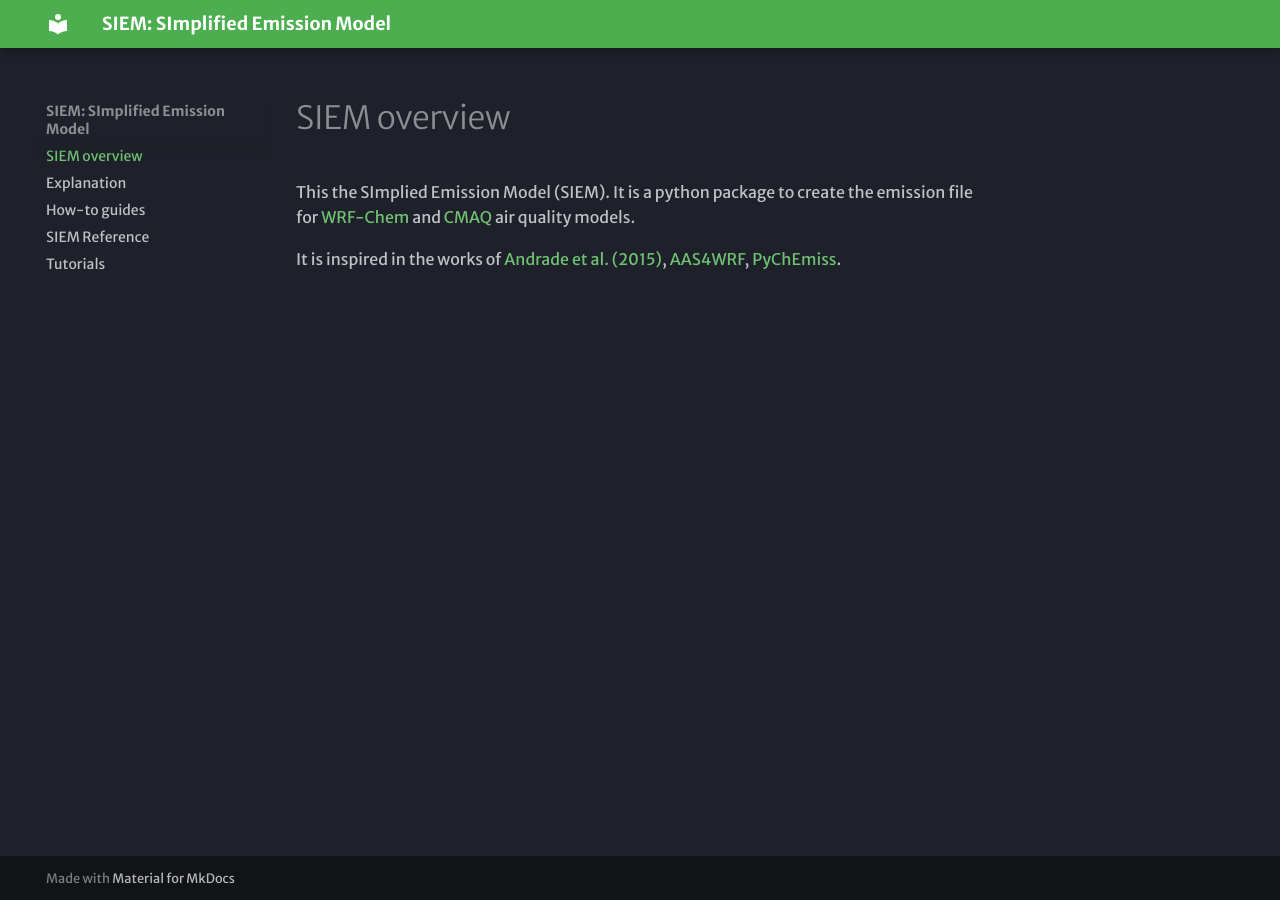
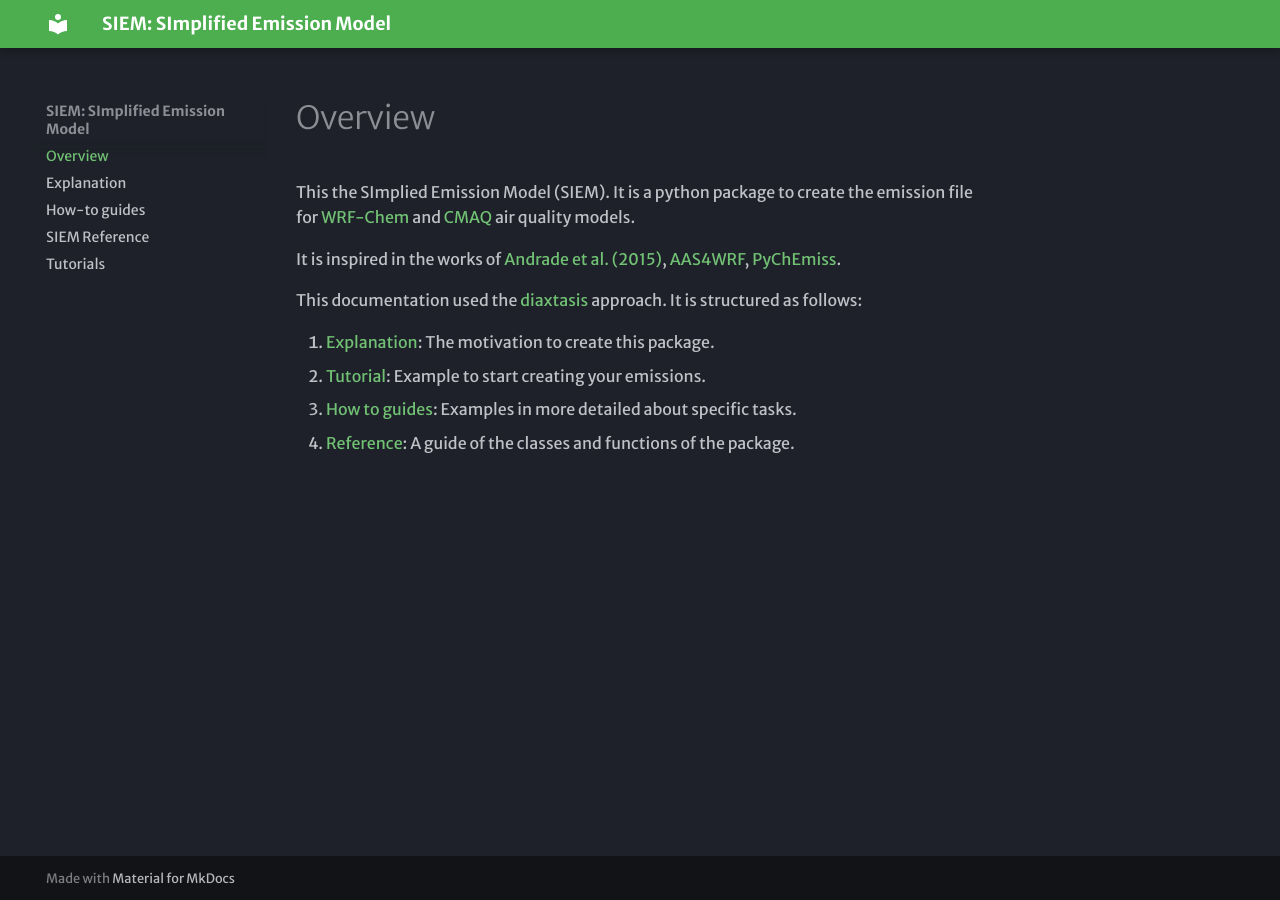
Before and after one commit to quishqa/siem, an MkDocs documentation site: the page built from docs/index.md, in a window 1280 px wide. Built offline with MkDocs 1.6.1 and Material for MkDocs 9.7.7, drawn with Linux system fonts in a browser that asks for light colours; some web fonts are replaced.

Commit message:
doc: starting overview

```diff
--- a/docs/index.md
+++ b/docs/index.md
@@ -1,7 +1,15 @@
-# SIEM overview
+# Overview
 
 This the SImplied Emission Model (SIEM).
 It is a python package to create the emission file for [WRF-Chem](https://www2.acom.ucar.edu/wrf-chem) and [CMAQ](https://www.epa.gov/cmaq) air quality models.
 
 It is inspired in the works of [Andrade et al. (2015)](https://www.frontiersin.org/journals/environmental-science/articles/10.3389/fenvs.2015.00009/full),
 [AAS4WRF](https://github.com/alvv1986/AAS4WRF), [PyChEmiss](https://github.com/quishqa/PyChEmiss).
+
+This documentation used the [diaxtasis](https://diataxis.fr/) approach.
+It is structured as follows:
+
+1. [Explanation](explanation.md): The motivation to create this package.
+2. [Tutorial](tutorials.md): Example to start creating your emissions.
+3. [How to guides](how-to-guides.md): Examples in more detailed about specific tasks.
+4. [Reference](reference.md): A guide of the classes and functions of the package.
```
